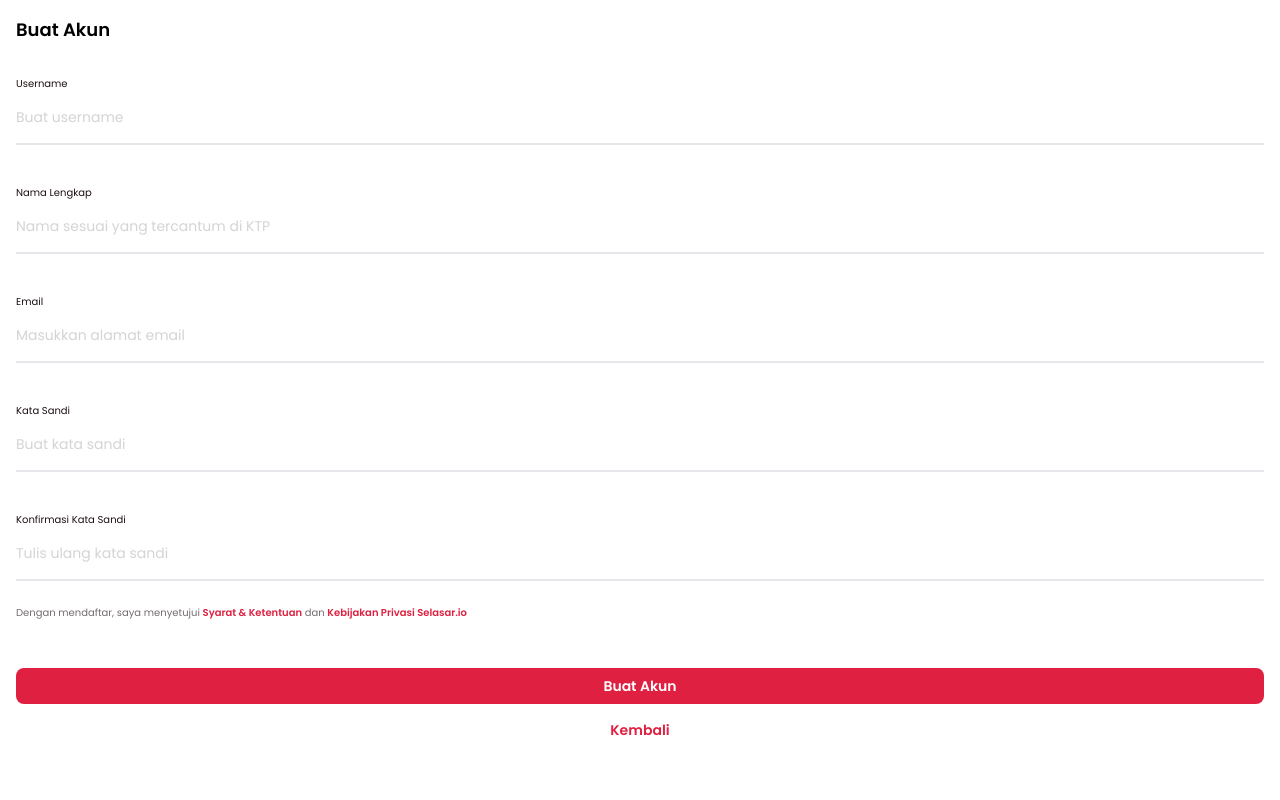
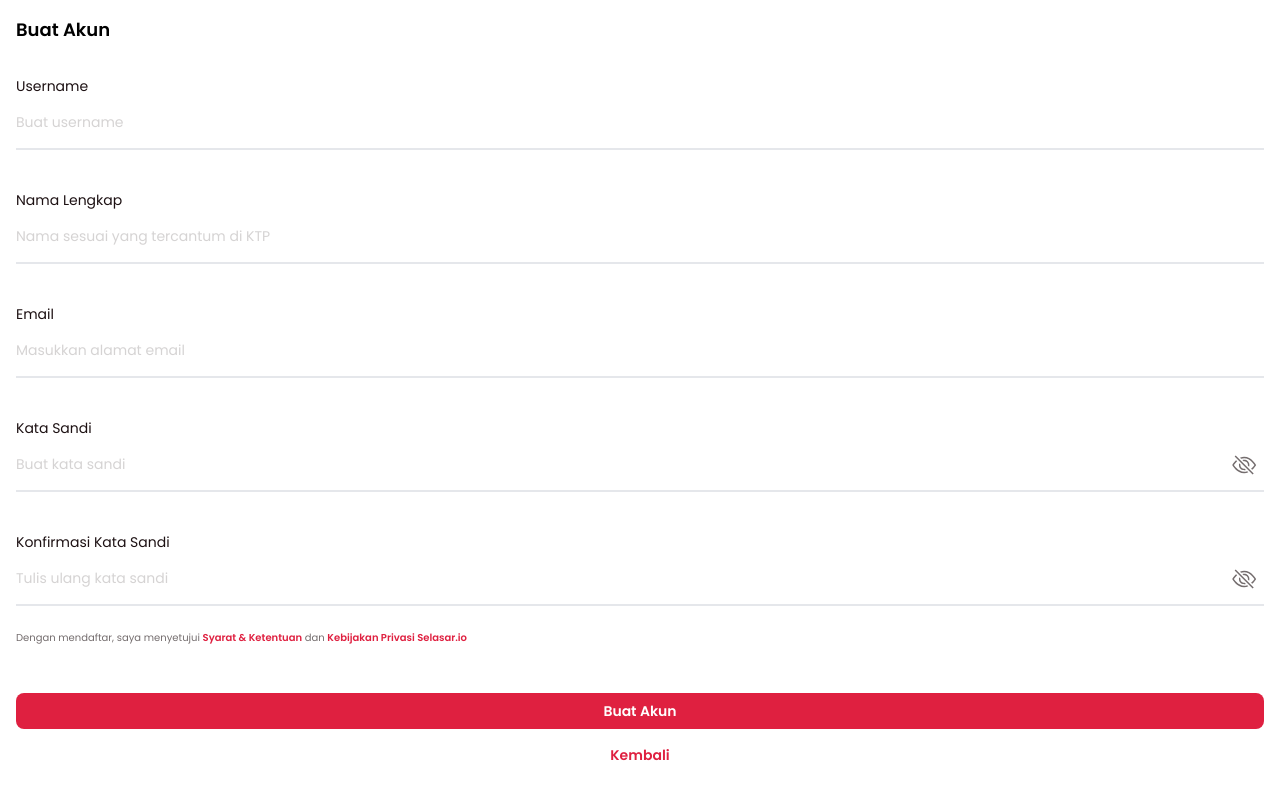
Before and after one commit to selasar-io/selasar-prototype, a React (Vite) app: page /signUp in a window 1280 px wide. Shown: the top 800 px of the page. Built offline with nearby package versions, Linux system fonts and the light colour scheme.

Commit message:
toggle hidden password input

```diff
--- a/src/component/SignUpPrompt.jsx
+++ b/src/component/SignUpPrompt.jsx
@@ -1,17 +1,57 @@
 import { useState } from 'react';
+import eyeOpen from '../asset/BsEye.svg';
+import eyeClosed from '../asset/BsEyeSlash.svg';
 
 export const SignUpPrompt = ({ title, placeholder, getter }) => {
 	const [userInput, setInput] = useState('');
 	getter(userInput);
 	return (
 		<section>
-			<h2 className='text-selasar-black text-tiny'>{title}</h2>
+			<h2 className='text-selasar-black text-sm'>{title}</h2>
 			<input
 				className='outline-none transition-colors border-b-2 py-4 text-sm focus:border-selasar-primary w-[100%] placeholder-selasar-content/30 focus:placeholder-transparent'
 				placeholder={placeholder}
 				onChange={(e) => setInput(e.target.value)}
 				value={userInput}
-				required></input>
+				required
+				type='text'></input>
 		</section>
 	);
 };
+
+export const PasswordPrompt = ({ title, placeholder, getter }) => {
+	const [userPassword, setUserPassword] = useState('');
+	const [isHidden, setIsHidden] = useState(true);
+	var source = '';
+	var _type = '';
+
+	if (isHidden) {
+		source = eyeClosed;
+		_type = 'password';
+	} else {
+		source = eyeOpen;
+		_type = 'text';
+	}
+
+	getter(userPassword);
+	return (
+		<section>
+			<h2 className='text-selasar-black text-sm'>{title}</h2>
+			<div className='flex flex-row'>
+				<input
+					className='outline-none transition-colors border-b-2 py-4 text-sm focus:border-selasar-primary w-[100%] placeholder-selasar-content/30 focus:placeholder-transparent'
+					placeholder={placeholder}
+					onChange={(e) => setUserPassword(e.target.value)}
+					value={userPassword}
+					required
+					type={_type}
+				/>
+				<button
+					className='-ml-8'
+					onClick={() => setIsHidden(!isHidden)}>
+					<img src={source} />
+				</button>
+			</div>
+		</section>
+	);
+};
--- a/src/pages/login/signUp/index.jsx
+++ b/src/pages/login/signUp/index.jsx
@@ -1,5 +1,5 @@
 import { useState } from 'react';
-import { SignUpPrompt } from '../../../component/SignUpPrompt';
+import { PasswordPrompt, SignUpPrompt } from '../../../component/SignUpPrompt';
 
 function SignUp() {
 	const [username, setUsername] = useState('');
@@ -33,12 +33,12 @@ function SignUp() {
 						placeholder={'Masukkan alamat email'}
 						getter={setUserEmail}
 					/>
-					<SignUpPrompt
+					<PasswordPrompt
 						title={'Kata Sandi'}
 						placeholder={'Buat kata sandi'}
 						getter={setPassword}
 					/>
-					<SignUpPrompt
+					<PasswordPrompt
 						title={'Konfirmasi Kata Sandi'}
 						placeholder={'Tulis ulang kata sandi'}
 						getter={setConfirmPassword}
@@ -67,9 +67,13 @@ function SignUp() {
 						}}>
 						Buat Akun
 					</button>
-					<button className='bg-transparent text-sm font-semibold text-selasar-primary py-2 rounded-lg active:bg-selasar-content/10'>
-						Kembali
-					</button>
+					<a
+						href='/signIn'
+						className='inline w-full justify-center'>
+						<button className='w-full bg-transparent text-sm font-semibold text-selasar-primary py-2 rounded-lg active:bg-selasar-content/10'>
+							Kembali
+						</button>
+					</a>
 				</section>
 			</section>
 		</>
```
Also changed, not shown: src/asset/BsEye.svg (added), src/asset/BsEyeSlash.svg (added).
